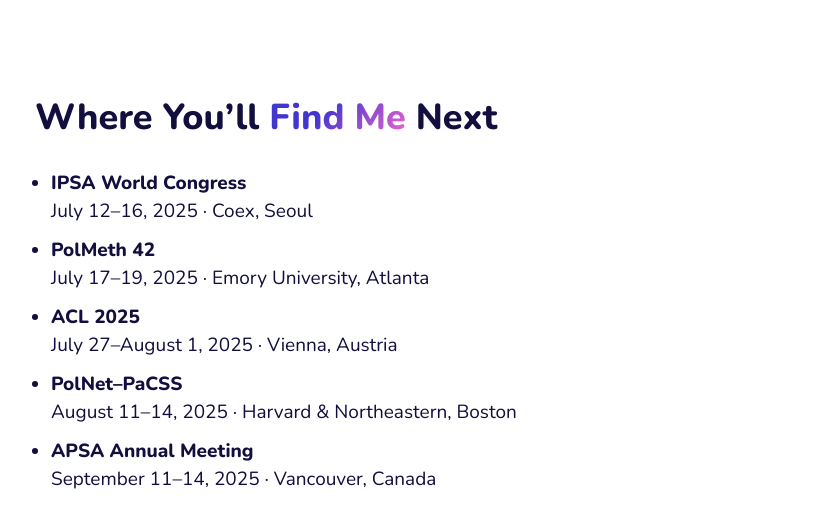
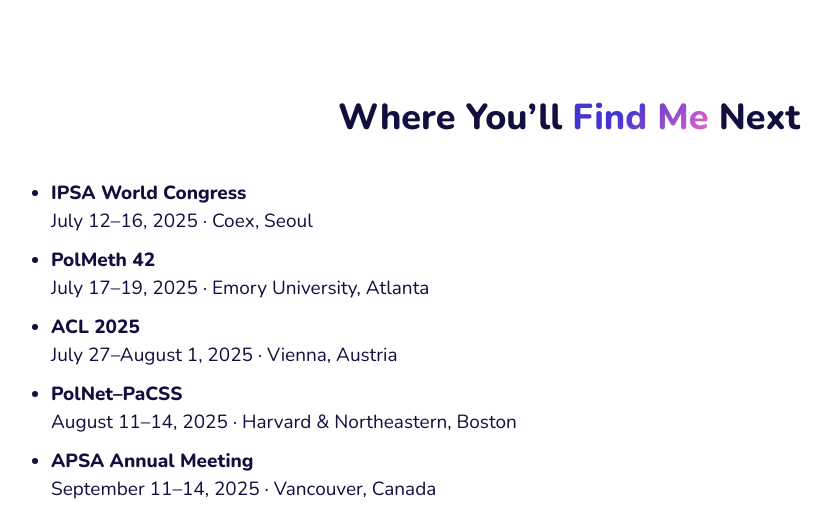
Before and after one commit to river-jeon/Soyeon_Jeon, a Jekyll site: the page built from index.html, in a window 1280 px wide. Shown: the part 2429-2953 px from the top of the page, without its empty margins (71-903 px from the left). Built offline with Jekyll 4.4.1, drawn with Linux system fonts in a browser that asks for light colours; the list of posts is cut into pages by our own code; grey boxes are pictures that could not be loaded.

Commit message:
Update section-subscribe.html

```diff
--- a/_includes/section-subscribe.html
+++ b/_includes/section-subscribe.html
@@ -5,8 +5,10 @@
     <div class="row">
       <div class="col col-12">
         <div class="subscribe__inner">
-          <h1 class="subscribe__title">Where You’ll <span class="text-span">Find Me</span> Next</h1>
-          <div class="subscribe__subtitle"><span id="ityped"></span></div>
+          <div class="subscribe__info">
+            <h1 class="subscribe__title">Where You’ll <span class="text-span">Find Me</span> Next</h1>
+            <div class="subscribe__subtitle"><span id="ityped"></span></div>
+          </div>
 
           <ul class="conference-list">
             <li>
```
